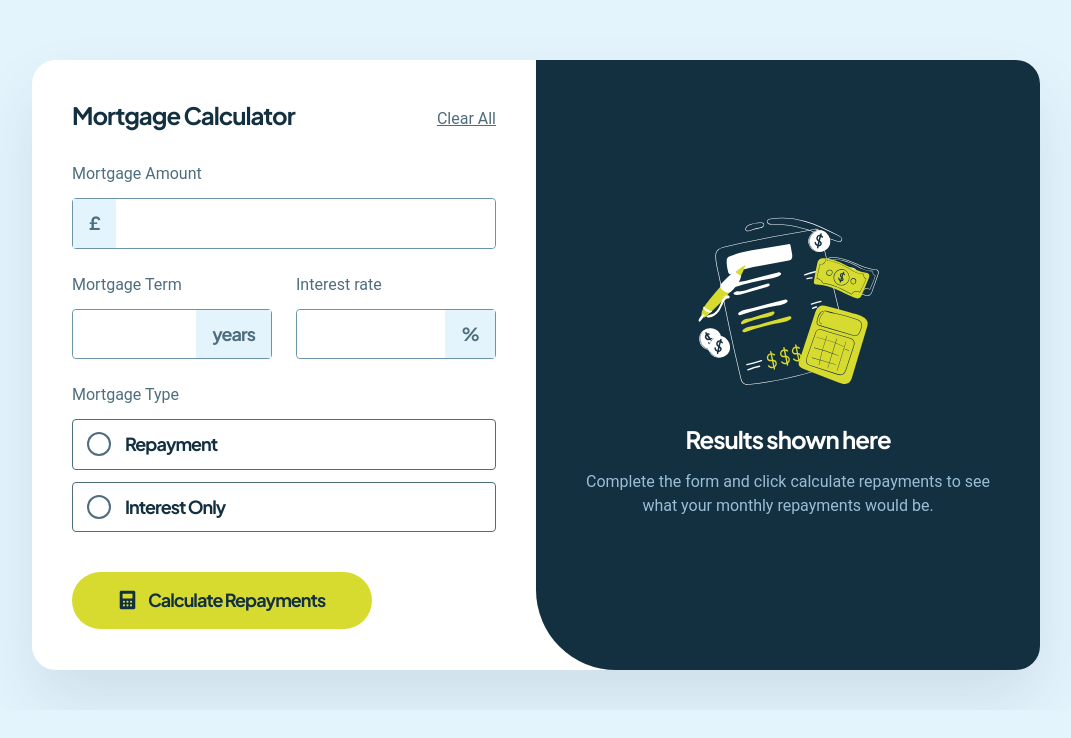
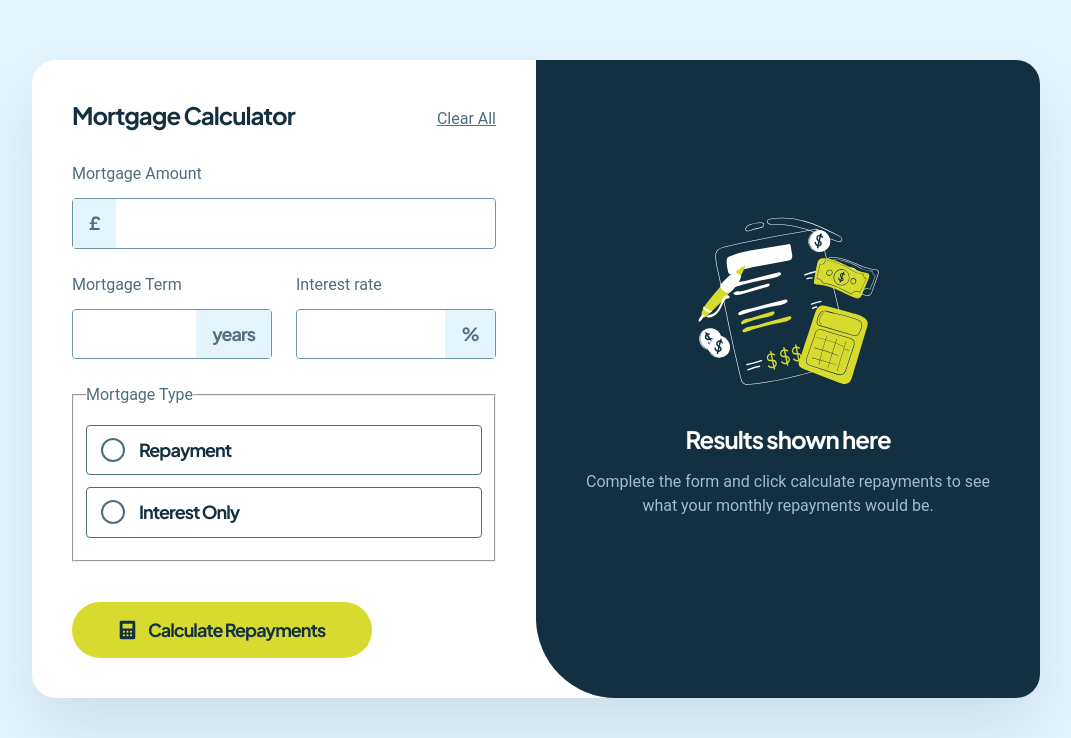
Before and after one commit to ErazorWhite/mortgage-repayment-calculator, a React (Vite) app: page / in a window 1280 px wide. Shown: the part 140-878 px from the top of the page, without its empty margins (104-1175 px from the left). Before the commit the page ends 850 px from the top, so only its background shows below. Built offline with nearby package versions, Linux system fonts and the light colour scheme; a web font is replaced by a local one.

Commit message:
RadioInput extracted from RadioGroup

```diff
--- /dev/null
+++ b/src/components/RadioInput/RadioInput.styled.ts
@@ -0,0 +1,55 @@
+import styled from "styled-components";
+import {typography} from "../../global/theme.ts";
+
+export const RadioLabel = styled.label`
+    ${typography.preset3};
+    display: flex;
+    align-items: center;
+    padding: 13px 16px;
+    border: 1px solid var(--color-state-700);
+    border-radius: 4px;
+    color: var(--color-state-900);
+    cursor: pointer;
+    transition: var(--animation);
+
+    &::before {
+        content: '';
+        margin-right: 16px;
+        width: 20px;
+        height: 20px;
+        box-shadow: 0 0 0 2px var(--color-state-700);
+        border-radius: 50%;
+        transition: background-color var(--animation);
+    }
+
+    &:hover {
+        border-color: var(--color-lime);
+    }
+`;
+
+export const StyledRadioInput = styled.input`
+    position: absolute;
+    cursor: pointer;
+    opacity: 0;
+    height: 0;
+    width: 0;
+
+    &:focus + ${RadioLabel} {
+        outline: 2px solid var(--color-black);
+    }
+
+    &:checked + ${RadioLabel} {
+        background-color: var(--color-lime-light);
+        border-color: var(--color-lime);
+
+        &::before {
+            background-color: var(--color-lime);
+            border: 3px solid var(--color-lime-light);
+            box-shadow: 0 0 0 2px var(--color-lime);
+
+            width: 20px;
+            height: 20px;
+        }
+    }
+}
+`;
--- /dev/null
+++ b/src/components/RadioInput/RadioInput.tsx
@@ -0,0 +1,35 @@
+import {RadioLabel, StyledRadioInput} from "./RadioInput.styled.ts";
+import {ChangeEvent, FocusEvent, ForwardedRef, forwardRef} from "react";
+
+interface IRadioInput {
+    type: string;
+    value: string;
+    label: string;
+    name: string;
+    onChange: (event: ChangeEvent<HTMLInputElement>) => void;
+    onBlur?: (event: FocusEvent) => void;
+}
+
+export const RadioInput = forwardRef(({
+                                          type,
+                                          value,
+                                          label,
+                                          onChange,
+                                          onBlur,
+                                          name
+                                      }: IRadioInput, ref: ForwardedRef<HTMLInputElement>) => (
+    <>
+        <StyledRadioInput
+            type={type}
+            id={value}
+            value={value}
+            onChange={onChange}
+            onBlur={onBlur}
+            name={name}
+            ref={ref}
+        />
+        <RadioLabel htmlFor={value}>
+            {label}
+        </RadioLabel>
+    </>
+))
--- /dev/null
+++ b/src/components/form/RadioGroup/RadioGroup.styled.ts
@@ -0,0 +1,21 @@
+import styled from 'styled-components';
+import {typography} from '../../../global/theme';
+import {TABLET_BP} from '../../../global/breakpoints';
+
+export const StyledRadio = styled.fieldset`
+    margin: 0 0 24px 0;
+    @media screen and ${TABLET_BP} {
+        margin-bottom: 40px;
+    }
+`
+
+export const RadioHeader = styled.legend`
+    ${typography.preset4};
+    margin-bottom: 12px;
+
+    color: var(--color-state-700);
+`
+
+export const Li = styled.li`
+    margin-bottom: 12px;
+`
--- a/src/components/form/RadioGroup/RadioGroup.tsx
+++ b/src/components/form/RadioGroup/RadioGroup.tsx
@@ -1,16 +1,17 @@
-import {Li, RadioInput, RadioLabel, RadioHeader, StyledRadio} from "./RadioGroup.styles";
-import {ValidationErrorStyled} from "../../ValidateError/ValidationErrorStyled.ts";
-import {FieldError, FieldValues, Path, UseFormRegister} from "react-hook-form";
+import {Li, RadioHeader, StyledRadio} from './RadioGroup.styled.ts';
+import {ValidationErrorStyled} from '../../ValidateError/ValidationErrorStyled.ts';
+import {FieldError, FieldValues, Path, UseFormRegister} from 'react-hook-form';
+import {RadioInput} from "../../RadioInput/RadioInput.tsx";
 
-interface RadioOption {
+interface IRadioOption {
     label: string;
     value: string;
 }
 
-interface RadioGroupProps<TFieldValues extends FieldValues> {
+interface IRadioGroupProps<TFieldValues extends FieldValues> {
     label: string;
     name: Path<TFieldValues>;
-    options: RadioOption[];
+    options: IRadioOption[];
     register: UseFormRegister<TFieldValues>;
     error?: FieldError;
 }
@@ -21,9 +22,7 @@ export const RadioGroup = <TFieldValues extends FieldValues, >({
                                                                    options,
                                                                    register,
                                                                    error
-                                                               }: RadioGroupProps<TFieldValues>) => {
-
-    return (
+                                                               }: IRadioGroupProps<TFieldValues>) => (
     <StyledRadio>
         <RadioHeader>{label}</RadioHeader>
         <ul>
@@ -31,17 +30,13 @@ export const RadioGroup = <TFieldValues extends FieldValues, >({
                 <Li key={option.value}>
                     <RadioInput
                         {...register(name)}
-                            type="radio"
-                            id={option.value}
+                        type='radio'
                         value={option.value}
+                        label={option.label}
                     />
-                        <RadioLabel htmlFor={option.value}>
-                            {option.label}
-                        </RadioLabel>
                 </Li>)}
         </ul>
         {error && <ValidationErrorStyled>{error.message}</ValidationErrorStyled>}
 
     </StyledRadio>
-    )
-};
+);
```
Lines whose indentation alone changed are shown as unchanged.
